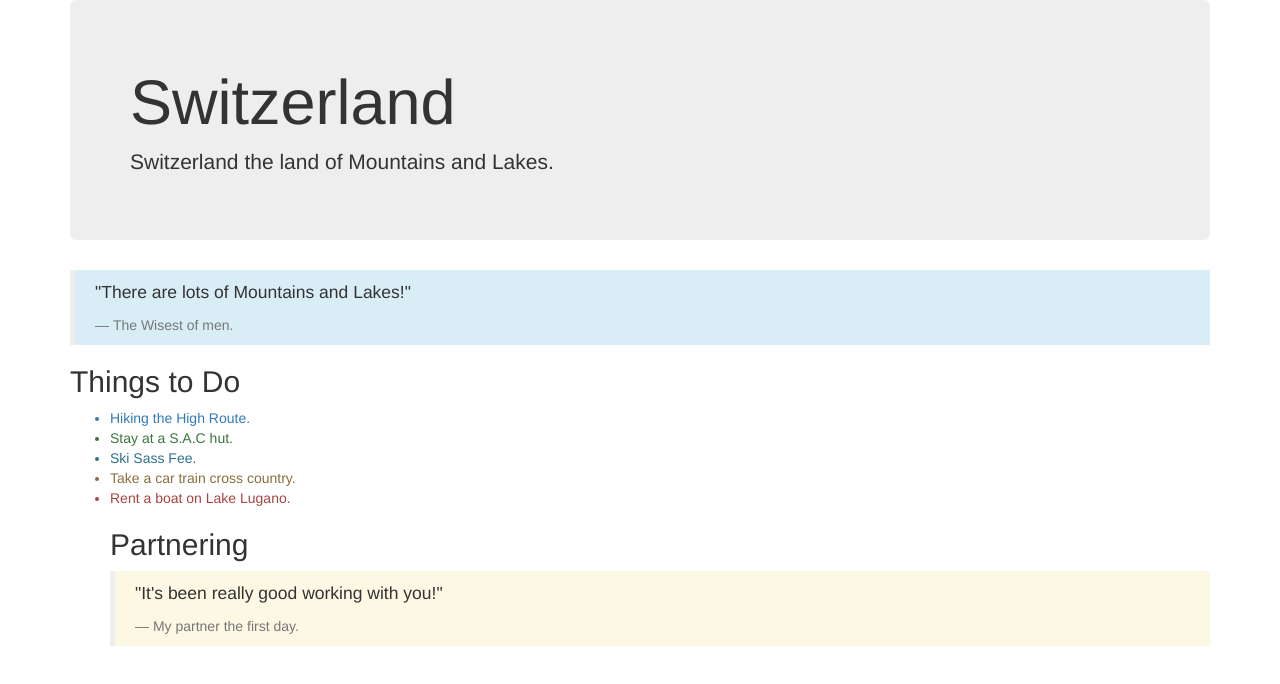
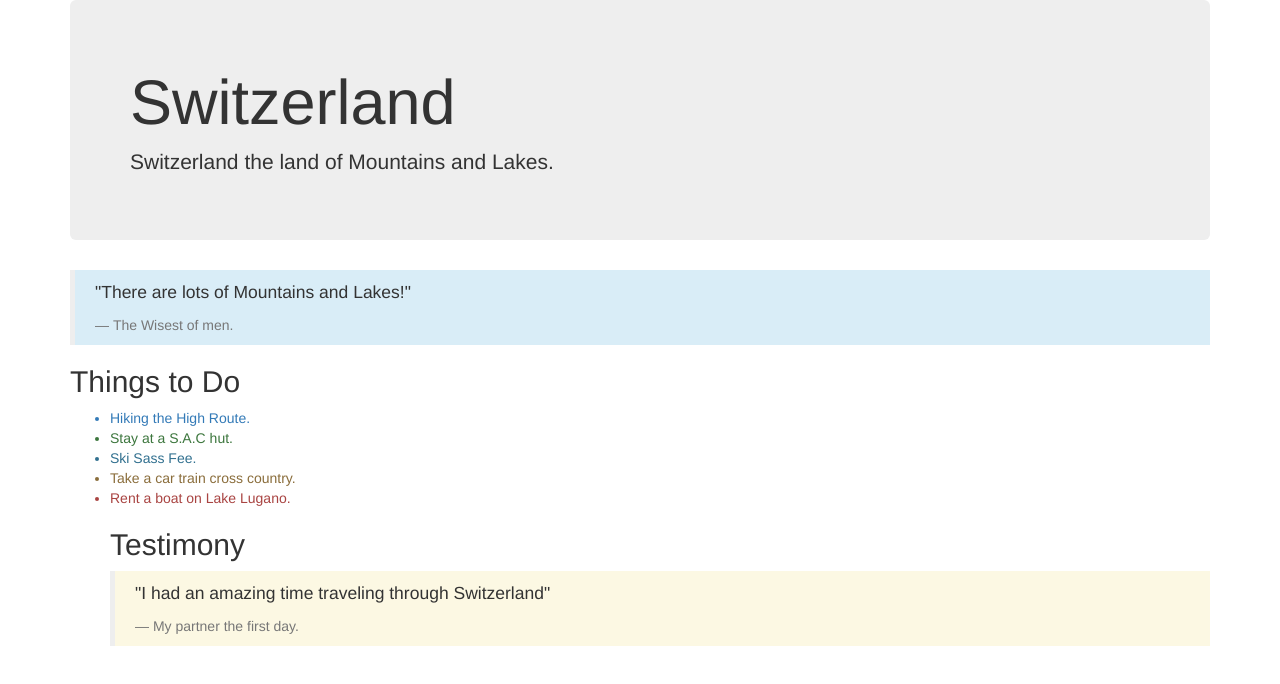
Before and after one commit to senyawebster/my-vacation, a plain HTML site: page index.html in a window 1280 px wide. Drawn offline with Linux system fonts and the light colour scheme.

Commit message:
Add things to do list, blockqoute,and Testimony

```diff
--- a/index.html
+++ b/index.html
@@ -23,9 +23,9 @@
         <li class="text-info">Ski Sass Fee.</li>
         <li class="text-warning">Take a car train cross country.</li>
         <li class="text-danger">Rent a boat on Lake Lugano.</li>
-        <h2>Partnering</h2>
+        <h2>Testimony</h2>
       <blockquote class="bg-warning">
-        <p>"It's been really good working with you!"</p>
+        <p>"I had an amazing time traveling through Switzerland"</p>
         <footer>My partner the first day.</footer>
       </blockquote>
       </ul>
```
